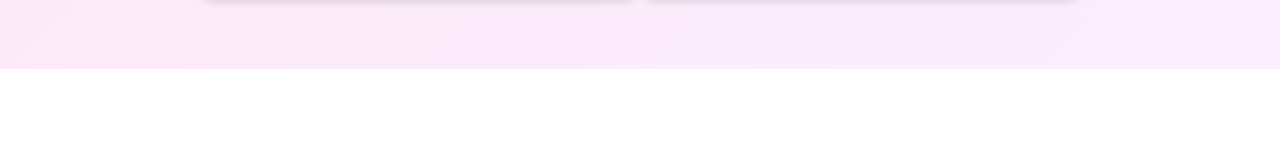
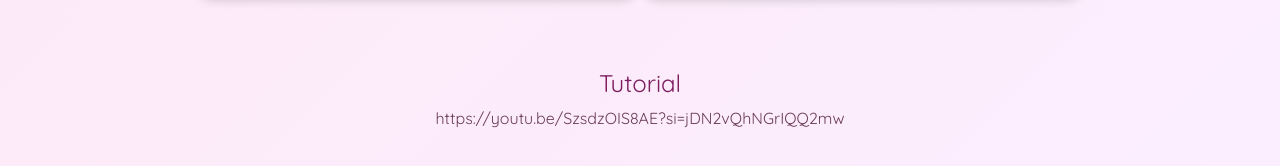
Before and after one commit to limonarbol/ac02_terrenos, a plain HTML site: page index.html in a window 1280 px wide. Shown: the part 1515-1681 px from the top of the page. Before the commit the page ends 1584 px from the top, so only its background shows below. Drawn offline with nearby package versions, Linux system fonts and the light colour scheme.

Commit message:
Add tutorial section with YouTube link
Added tutorial section with a link to a YouTube video.

```diff
--- a/index.html
+++ b/index.html
@@ -20,9 +20,15 @@
 
         <div class="container text-center my-5">
         <h2 class="subtitulo">Renders</h2>
+
         <div class="imagenes">
             <img src="./assets/Render 2.png" alt="Render 2" class="img-fluid mb-4"/>
             <img src="./assets/Render 3.png" alt="Render 3" class="img-fluid mb-4"/>
+
+            <div class="container text-center my-5">
+        <h2 class="subtitulo">Tutorial</h2>
+        <p class="descripcion">https://youtu.be/SzsdzOIS8AE?si=jDN2vQhNGrIQQ2mw</p>
+
         </div>
     </div>
 
```
